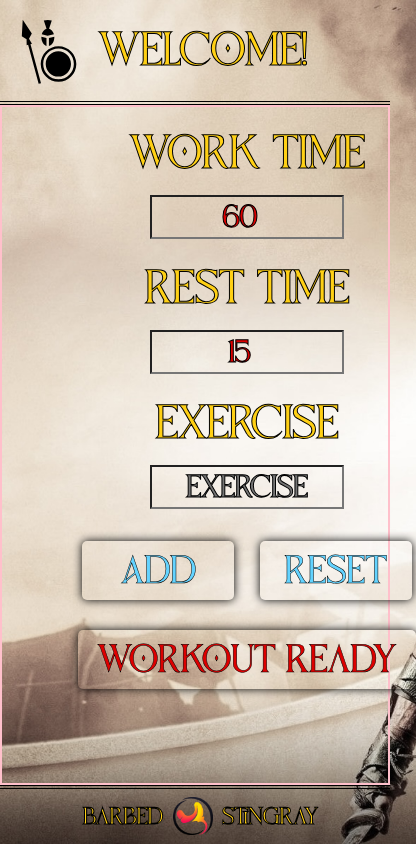
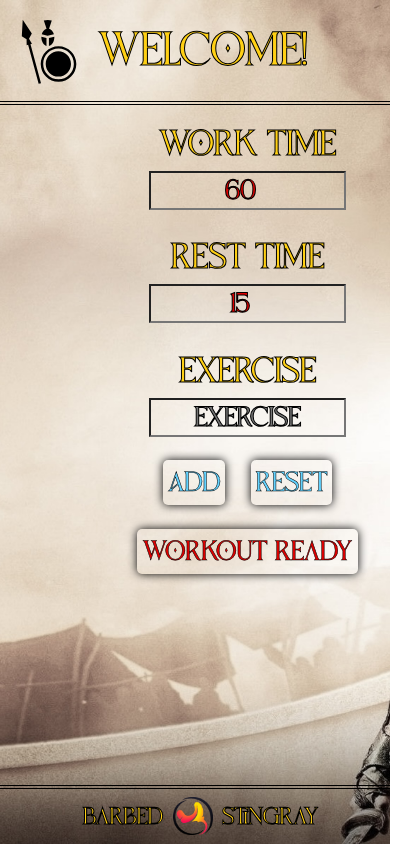
Before and after one commit to barbedStingray/spartan-strength, a React (Create React App) app: page /custom in a window 390 px wide. Shown: the whole page, 416 px wide, since content can reach past the window. Built offline with nearby package versions, Linux system fonts and the light colour scheme.

Commit message:
final mobile edits

```diff
--- a/src/App.css
+++ b/src/App.css
@@ -72,7 +72,7 @@
 
 /* TIMER CSS */
 .circleContainer {
-  border: 2px solid black;
+  /* border: 2px solid black; */
   position: relative;
   width: 100%;
   /* height: 70vh; */
@@ -114,7 +114,7 @@
 @media (max-width: 390px) {
   /* TIMER CSS */
 .circleContainer {
-  border: 2px solid black;
+  /* border: 2px solid black; */
   height: 45%;
 }
 .count {
--- a/src/Pages/CustomWork/CustomWork.css
+++ b/src/Pages/CustomWork/CustomWork.css
@@ -1,10 +1,11 @@
-.customWorkout {
-    border: 2px solid blue;
+.customWork {
+    /* border: 2px solid pink; */
     display: flex;
-    flex: 1;
-    flex-direction: column;
+    flex-direction: row-reverse;
     justify-content: center;
     align-items: center;
+    flex: 1;
+    padding: 0px 15vw 0px 5vw;
 
 }
 .customInputContainer {
@@ -73,3 +74,48 @@
 .inputButton:hover {
     background-color: var(--color-white);
   }
+
+
+
+
+
+  @media (max-width: 390px) {
+    .customWork {
+        padding: 0px 5vw 0px 5vw;
+        align-items: flex-start;
+    }
+    .customInputContainer {
+        margin-top: 2vh;
+    }
+    .workoutList {
+        margin-top: 4vh;
+        max-height: 55vh;
+        gap: 0.75vh;
+        font-size: 3.25vw;
+    }
+    .customControl {
+        /* border: 2px solid red; */
+        margin: 6vw 0;
+        gap: 3vh;
+    }
+    .inputBoxes {
+        /* border: 2px solid green; */
+        font-size: 4.5vh;
+        gap: 3vh;
+    }
+    .inputBox {
+        font-size: 3.5vh;
+    }
+    .inputButton, .setCustom {
+        width: 100%;
+        font-size: 3.5vh;
+    }
+    .setCustom {
+        width: 90%;
+        color: var(--color-red);
+    }
+    .inputButton:hover {
+        background-color: var(--color-white);
+      }
+
+  }
--- a/src/Pages/CustomWork/CustomWork.jsx
+++ b/src/Pages/CustomWork/CustomWork.jsx
@@ -46,7 +46,7 @@ const CustomWork = ({
 
     return (
         <m.div
-            className='spartacusWorkout'
+            className='customWork'
             key={'/custom'}
             initial={{ opacity: 0 }}
             animate={{ opacity: 1 }}
--- a/src/Pages/Spartacus/Spartacus.css
+++ b/src/Pages/Spartacus/Spartacus.css
@@ -99,17 +99,18 @@
 
 @media (max-width: 390px) {
     .spartacusWorkout {
-        border: 2px solid pink;
+        /* border: 2px solid pink; */
         padding: 2vh 5vw 0px 5vw;
         align-items: flex-start;
+        gap: 1vh;
     }
     .clockTime {
-        border: 2px solid gold;
+        /* border: 2px solid gold; */
         height: 100%;
         width: 70%;
     }
     .workoutButtons{
-        border: 2px solid green;
+        /* border: 2px solid green; */
         align-items: center;
         gap: 0px;
         height: 12%;
@@ -120,7 +121,8 @@
         width: 43%;
     }
     .workoutExercise {
-        border: 2px solid red;
+        /* border: 2px solid red; */
+        padding-top: 10px;
         align-items: flex-start;
         text-align: center;
         font-size: 5vh;
@@ -129,52 +131,9 @@
     }
     .workoutList {
         /* border: 2px solid magenta; */
-        /* height: 76vh; */
-        max-height: 76vh;
-        display: flex;
-        flex-direction: column;
-        align-items: center;
-        gap: 0.25vh;
-        /* flex: 1; */
-        /* margin: 4vh 0; */
-        overflow: scroll;
-        padding: 0 5px;
-        width: 30%;
-
-        font-size: 3vw;
-
-        -webkit-text-stroke: 0.4px;
-        -webkit-text-stroke-color: black;
-
-        background-color: var(--color-white);
-        border-radius: 10px;
+        margin-top: 2vh;
+        max-height: 70vh;
+        gap: 0.75vh;
+        font-size: 3.25vw;
     }
-    .exercise {
-        /* border: 1px solid black; */
-        width: 100%;
-        display: flex;
-        flex-direction: row;
-        justify-content: center;
-        /* justify-content: space-between; */
-
-        /* flex: 1; */
-        /* padding: 5px 5px; */
-        padding-top: 1vh;
-        text-align: center;
-        color: var(--color-blue);
-
-    }
-    .exerciseComplete {
-        text-decoration: line-through;
-        text-decoration-color: black;
-        color: var(--color-red);
-    }
-    .listDelete {
-        border: 2px solid red;
-    }
-
-    .red {
-        color: var(--color-red);
-    }
-
 }
```
